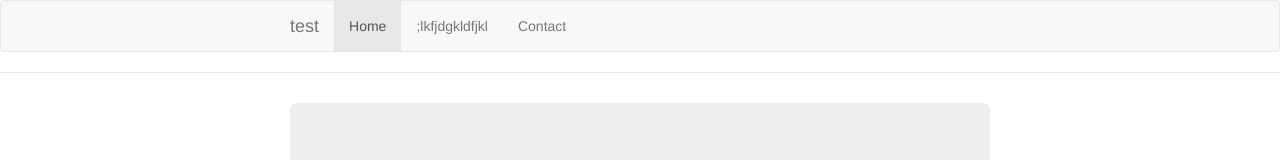
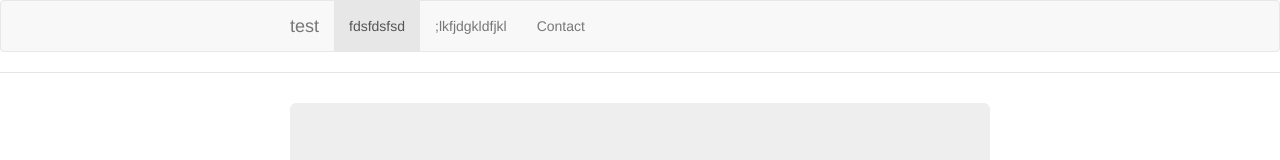
Before and after one commit to FELS-Rohit/Test-Repo, a website: page app/index.html in a window 1280 px wide. Shown: the top 160 px of the page. Drawn offline with nearby package versions, Linux system fonts and the light colour scheme; files that its build step writes are made by us from their sources.

Commit message:
New commit second

```diff
--- a/app/index.html
+++ b/app/index.html
@@ -39,7 +39,7 @@
           <div class="collapse navbar-collapse" id="js-navbar-collapse">
 
             <ul class="nav navbar-nav">
-              <li class="active"><a href="#/">Home</a></li>
+              <li class="active"><a href="#/">fdsfdsfsd</a></li>
               <li><a ng-href="#/">;lkfjdgkldfjkl</a></li>
               <li><a ng-href="#/">Contact</a></li>
             </ul>
```
